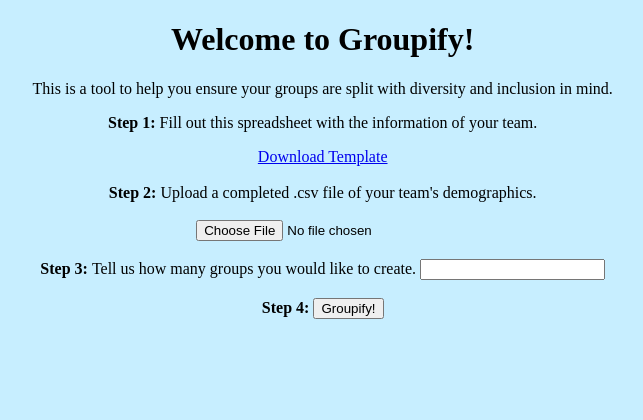
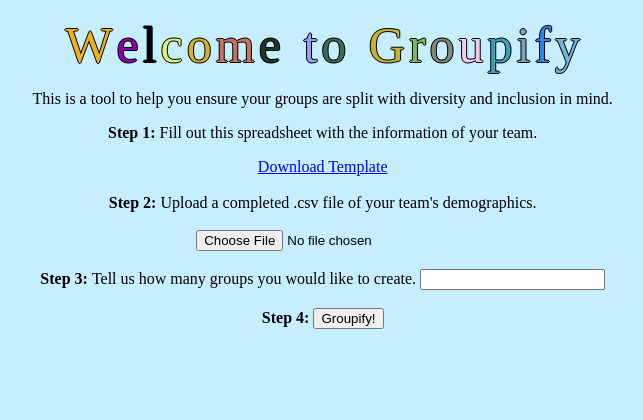
Before and after one commit to sherryliu987/Groupify, a Flask app: page / in a window 1280 px wide. Shown: the top 420 px of the page, without its empty margins (311-954 px from the left). Run offline with Flask 2, Linux system fonts and the light colour scheme; some libraries are stand-ins or nearby versions.

Commit message:
rainbow letters

```diff
--- a/application/routes.py
+++ b/application/routes.py
@@ -14,21 +14,15 @@ def allowed_file(filename):
 @app.route("/", methods=['GET', 'POST'])
 @app.route("/main",  methods=['GET', 'POST'])
 def home():
-    print("HELLO")
     if request.method == 'POST':
         if 'people' not in request.files:
-            print("MADE IT HERE1")
-            flash('No file part')
             return redirect(request.url)
         file = request.files['people']
         if file.filename == '':
-            flash('No selected file')
-            print("MADE IT HERE2")
             return redirect(request.url)
         if file and allowed_file(file.filename):
             filename = secure_filename(file.filename)
             file.save(request.files['people'].filename)
-            print("MADE IT HERE")
             return redirect(url_for('groups', filename=filename))
     return render_template("main.html")
 
--- a/application/templates/groups.html
+++ b/application/templates/groups.html
@@ -17,4 +17,5 @@
 <a href={{url_for('home')}} class="button">Back to form</a>
 
 </body>
+
 </html>
--- a/application/templates/main.html
+++ b/application/templates/main.html
@@ -7,12 +7,34 @@
 <!--    <link rel="stylesheet" href="https://stackpath.bootstrapcdn.com/bootstrap/4.3.1/css/bootstrap.min.css" integrity="sha384-ggOyR0iXCbMQv3Xipma34MD+dH/1fQ784/j6cY/iJTQUOhcWr7x9JvoRxT2MZw1T" crossorigin="anonymous">-->
     <link rel="stylesheet" href="../static/main.css">
     <style>
+        .letter{
+            font-size: 50px;
+            text-shadow: -1px 0 black, 0 1px black, 1px 0 black, 0 -1px black;
+        }
+    </style>
 
-    </style>
 </head>
 <body>
 <div id="center">
-    <h1>Welcome to Groupify!</h1>
+    <p>
+        <span class="letter">W</span>
+        <span class="letter">e</span>
+        <span class="letter">l</span>
+        <span class="letter">c</span>
+        <span class="letter">o</span>
+        <span class="letter">m</span>
+        <span style="padding-right: 10px;" class="letter">e  </span>
+        <span class="letter">  t</span>
+        <span style="padding-right: 10px;" class="letter">o  </span>
+        <span class="letter"> G</span>
+        <span class="letter">r</span>
+        <span class="letter">o</span>
+        <span class="letter">u</span>
+        <span class="letter">p</span>
+        <span class="letter">i</span>
+        <span class="letter">f</span>
+        <span class="letter">y</span>
+    </p>
     <p>This is a tool to help you ensure your groups are split with diversity and inclusion in mind.</p>
     <p><b>Step 1: </b>Fill out this spreadsheet with the information of your team.</p>
     <a href="../static/Groupify_Template.xlsx" download>Download Template</a><br><br>
@@ -30,4 +52,19 @@
 <a id="about" href={{url_for('about')}}>About Groupify</a>
 
 </body>
+
+
+<script>
+    document.addEventListener("DOMContentLoaded", function() {
+        console.log("HELLO")
+        const letters = document.getElementsByClassName("letter");
+
+        console.log(letters)
+        for (let i = 0; i < 17; i++) {
+            const col = '#' + Math.floor(Math.random() * 16777215).toString(16);
+            letters[i].style.color = col;
+        }
+    });
+</script>
+
 </html>
```
